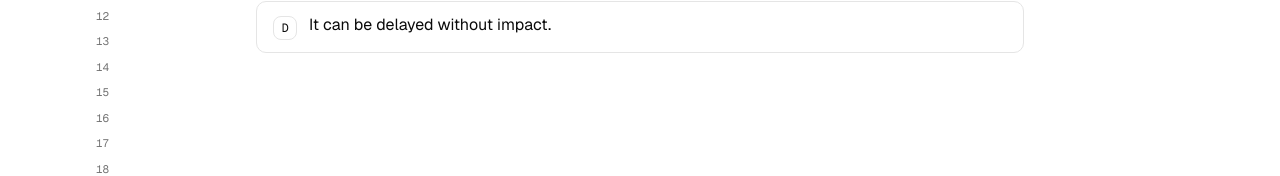
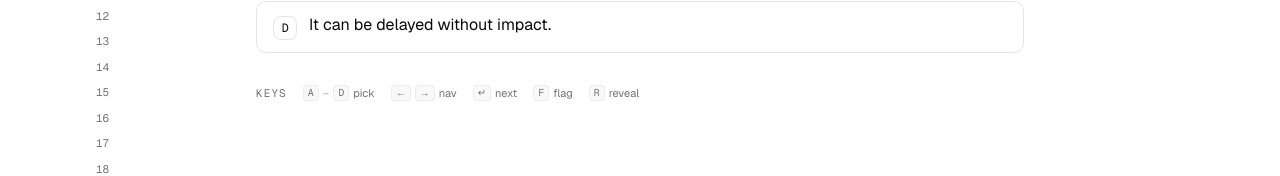
Before and after one commit to gian-gg/yet-another-philnits-reviewer, a Next.js app: page /practice/session in a window 1280 px wide. Shown: the part 384-560 px from the top of the page. Built offline with nearby package versions, Linux system fonts and the light colour scheme.

Commit message:
feat(session): show keyboard shortcut hints
Add keycap hints and tooltips for answer, navigation, flag, and reveal shortcuts.
Move the theme hotkey to T so D remains available for answer selection.

```diff
--- a/src/components/session/session-runner.tsx
+++ b/src/components/session/session-runner.tsx
@@ -269,7 +269,7 @@ export function SessionRunner({
               variant={isFlagged ? "default" : "outline"}
               onClick={toggleFlag}
               aria-pressed={isFlagged}
-              title={isFlagged ? "Unflag question" : "Flag for review"}
+              title={isFlagged ? "Unflag question (F)" : "Flag for review (F)"}
             >
               <Flag
                 data-icon="inline-start"
@@ -331,6 +331,7 @@ export function SessionRunner({
                       onClick={() => selectChoice(choice.id)}
                       disabled={isRevealed}
                       aria-pressed={isChosen}
+                      title={`Press ${choice.id.toUpperCase()}`}
                       className={cn(
                         "group flex w-full items-start gap-3 rounded-lg border bg-card px-4 py-3 text-left transition-colors",
                         "hover:bg-accent/40 disabled:cursor-default disabled:hover:bg-card",
@@ -387,9 +388,15 @@ export function SessionRunner({
                   Commit when you&apos;re ready — reveal the correct choice and
                   explanation. You can still change your pick until you reveal.
                 </p>
-                <Button type="button" size="sm" onClick={revealCurrent}>
+                <Button
+                  type="button"
+                  size="sm"
+                  onClick={revealCurrent}
+                  title="Reveal answer (R)"
+                >
                   <Eye data-icon="inline-start" aria-hidden />
                   Reveal answer
+                  <Kbd>R</Kbd>
                 </Button>
               </div>
             )}
@@ -429,6 +436,35 @@ export function SessionRunner({
                 </p>
               </div>
             )}
+
+            <div className="mt-8 hidden flex-wrap items-center gap-x-4 gap-y-2 text-[11px] text-muted-foreground sm:flex">
+              <span className="font-mono tracking-widest uppercase">Keys</span>
+              <span className="inline-flex items-center gap-1">
+                <Kbd>A</Kbd>
+                <span className="text-muted-foreground/60">–</span>
+                <Kbd>D</Kbd>
+                <span>pick</span>
+              </span>
+              <span className="inline-flex items-center gap-1">
+                <Kbd>←</Kbd>
+                <Kbd>→</Kbd>
+                <span>nav</span>
+              </span>
+              <span className="inline-flex items-center gap-1">
+                <Kbd>↵</Kbd>
+                <span>next</span>
+              </span>
+              <span className="inline-flex items-center gap-1">
+                <Kbd>F</Kbd>
+                <span>flag</span>
+              </span>
+              {mode === "practice" && (
+                <span className="inline-flex items-center gap-1">
+                  <Kbd>R</Kbd>
+                  <span>reveal</span>
+                </span>
+              )}
+            </div>
           </div>
         </div>
 
@@ -447,6 +483,7 @@ export function SessionRunner({
             onClick={goPrev}
             disabled={index === 0}
             type="button"
+            title="Previous question (←)"
           >
             <ArrowLeft data-icon="inline-start" aria-hidden />
             <span className="hidden sm:inline">Prev</span>
@@ -463,7 +500,12 @@ export function SessionRunner({
           )}
 
           {index < total - 1 ? (
-            <Button size="sm" onClick={goNext} type="button">
+            <Button
+              size="sm"
+              onClick={goNext}
+              type="button"
+              title="Next question (→ or Enter)"
+            >
               <span className="hidden sm:inline">Next</span>
               <ArrowRight data-icon="inline-end" aria-hidden />
             </Button>
@@ -534,6 +576,14 @@ function QuestionNav({
   )
 }
 
+function Kbd({ children }: { children: React.ReactNode }) {
+  return (
+    <kbd className="inline-flex h-4 min-w-4 items-center justify-center rounded border border-border/70 bg-muted/60 px-1 font-mono text-[10px] leading-none text-muted-foreground">
+      {children}
+    </kbd>
+  )
+}
+
 function formatTime(ms: number): string {
   const totalSec = Math.ceil(ms / 1000)
   const m = Math.floor(totalSec / 60)
--- a/src/components/theme-provider.tsx
+++ b/src/components/theme-provider.tsx
@@ -47,7 +47,7 @@ function ThemeHotkey() {
         return
       }
 
-      if (event.key.toLowerCase() !== "d") {
+      if (event.key.toLowerCase() !== "t") {
         return
       }
 
```
